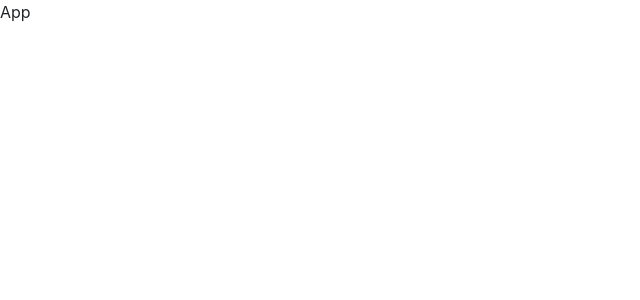
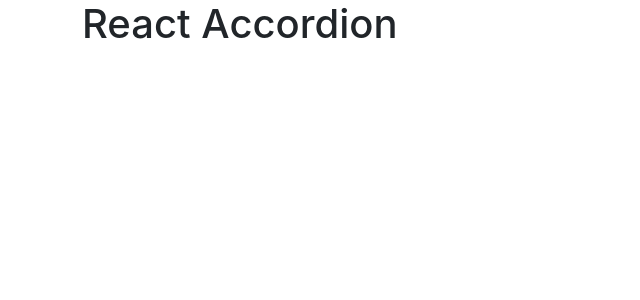
Before and after one commit to CarmenCantudo/React-Accordion-Project, a React (Create React App) app in the folder client/: page / in a window 1280 px wide. Shown: the top 300 px of the page, without its empty margins (0-640 px from the left). Built offline with nearby package versions, Linux system fonts and the light colour scheme.

Commit message:
Add div container and h1

```diff
--- a/client/src/App.js
+++ b/client/src/App.js
@@ -2,7 +2,11 @@ import React from 'react'
 
 const App = () => {
   return (
-    <div>App</div>
+    <div className='container'>
+
+      <h1>React Accordion</h1>
+
+    </div>
   )
 }
 
```
